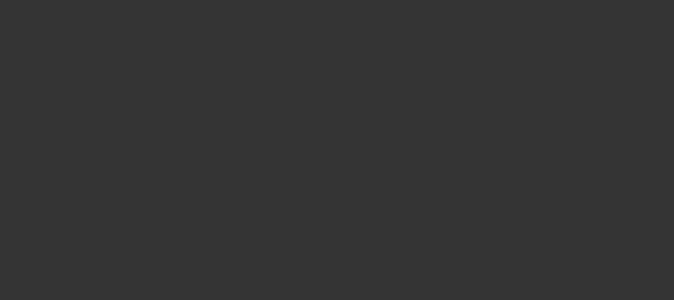
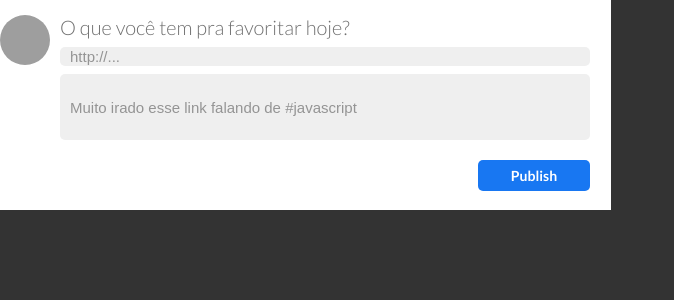
Before and after one commit to cybalencar96/linkr-front, a React (Create React App) app: page /timeline in a window 1280 px wide. Shown: the top 300 px of the page, without its empty margins (0-674 px from the left). Built offline with nearby package versions, Linux system fonts and the light colour scheme; grey boxes are pictures that could not be loaded.

Commit message:
Post Link finalizado e funcional

```diff
--- a/src/App.js
+++ b/src/App.js
@@ -4,8 +4,7 @@ import LoginPage from "./components/Login/LoginPage";
 import UserContext from "./contexts/UserContext";
 import { useState } from "react";
 import SignupPage from "./components/Signup/SignupPage";
-import PostLink from "./components/Post/PostLink";
-
+import PostLink from "./components/PublishLink/PostLink";
 export default function App() {
     const [userData, setUserData] = useState()
 
@@ -19,10 +18,10 @@ export default function App() {
                     <Route path="/sign-up" exact>
                         <SignupPage />
                     </Route>
+                    {/* <Route path="/timeline" exact>
+
+                    </Route> */}
                     <Route path="/timeline" exact>
-
-                    </Route>
-                    <Route path="/timelineRoseno" exact>
                         <PostLink />
                     </Route>
                 </Switch>
--- a/src/components/Post/PostLink.js
+++ b/src/components/PublishLink/PostLink.js
@@ -1,17 +1,30 @@
-import { useState } from "react";
+import { useContext, useState } from "react";
 import styled from "styled-components"
+import UserContext from "../../contexts/UserContext";
+import { sendPostLinkRequest } from "../../services/Linkr";
 export default function PostLink () {
 
     const [url, setUrl] = useState("");
     const [comment, setComment] = useState("");
+    const { userData } = useContext(UserContext);
 
     function publish (event) {
 
         console.log("publicando...")
         event.preventDefault();
-
-
-
+        const body = {
+            "text": comment,
+            "link": url
+        }
+        const config ={
+            headers: {
+                "Authorization": `Bearer ${userData.token}`
+            }
+        }
+        sendPostLinkRequest(body, config)
+            .then((response) => console.log(response.data))
+            .catch(error => console.log(error))
+            .finally(() => console.log("finalizou"));
     }
     return (
         <PostDiv>
@@ -31,6 +44,8 @@ export default function PostLink () {
 }
 
 const PostDiv = styled.div`
+    font-family: 'Lato', sans-serif;
+    font-weight: 300;
     max-width: 611px;
     width: 611px;
     height: 210px;
@@ -49,8 +64,14 @@ const PostDiv = styled.div`
         max-width: 530px;
         width: 530px;
         outline: none;
+        font-size: 15px;
     }
-
+    input::placeholder{
+        color: #949494
+    }
+    input:not(:focus), input:focus{
+        padding-left: 10px;
+    }
 `
 
 const InputLink = styled.input`
@@ -77,6 +98,9 @@ const ContainerSubmit = styled.form`
 
 `
 const PublishButton = styled.button`
+    font-family: 'Lato', sans-serif;
+    font-size: 14px;
+    font-weight: 700;
     background-color: #1877F2;
     width: 112px;
     height: 31px;
@@ -84,5 +108,6 @@ const PublishButton = styled.button`
     color: #FFFFFF;
     margin-top: 20px;
     border-radius: 5px;
+    border: none;
     cursor: pointer;
 `
--- a/src/services/Linkr.js
+++ b/src/services/Linkr.js
@@ -10,7 +10,12 @@ function sendSignupRequest (body){
     return axios.post(`${BASE_URL}/sign-up`, body)
 }
 
+function sendPostLinkRequest (body, config){
+
+    return axios.post(`${BASE_URL}/posts`, body, config);
+}
 export {
     sendLoginRequest,
-    sendSignupRequest
+    sendSignupRequest,
+    sendPostLinkRequest
 }
```
